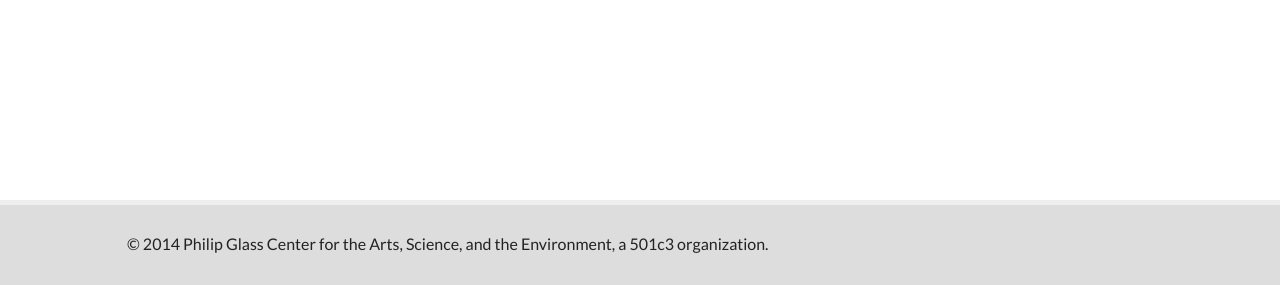
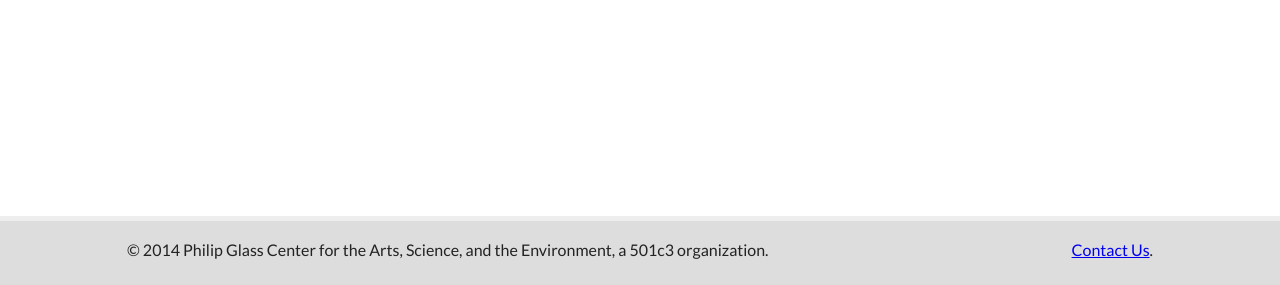
Before and after one commit to Ghan/philipglasscenter, a PHP site: page / in a window 1280 px wide. Shown: the part 515-800 px from the top of the page. Run offline with PHP 8.4, Linux system fonts and the light colour scheme; some libraries are stand-ins or nearby versions.

Commit message:
nav ready

```diff
--- a/css/main.css
+++ b/css/main.css
@@ -65,7 +65,7 @@
 
 body {
     font: 16px/26px 'Lato', Helvetica, Helvetica Neue, Arial;
-    margin: 0 0 80px;
+    margin: 0 0 9em;
 }
 
 h1, h2, h3, h4, h5, nav {
@@ -108,8 +108,9 @@
     position: absolute;
     left: 0;
     bottom: 0;
-    height: 80px;
+    height: 9em;
     width: 100%;
+    overflow: auto;
 }
 
 .footer-container,
@@ -138,6 +139,15 @@
     bottom: 0
     left:0;
     right: 0;
+}
+#copyright{
+    display: inline-block;
+    float: left;
+
+}
+#contact{
+    display: inline-block;
+    float: right;
 }
 
 /* ==============
@@ -171,6 +181,13 @@
     text-decoration: underline;
 }
 
+.page{
+    display: none;
+}
+.page.active{
+    display: block;
+}
+
 /* ==============
     MOBILE: Main
    ============== */
@@ -190,7 +207,7 @@
 
 .footer-container footer {
     color: inherit;
-    padding: 10px 0;
+    padding: 0;
 }
 
 /* ===============
@@ -307,8 +324,11 @@
         padding-bottom: 28.125%;
     }
 
-    #youtube-video{
-
+    body{
+        margin: 0 0 4em;
+    }
+    .footer-container{
+        height: 4em;
     }
 
 }
--- a/home.html
+++ b/home.html
@@ -27,9 +27,9 @@
                 <h1 class="title">Philip Glass Center for the Arts, Science, and the Environment</h1>
                 <nav>
                     <ul>
-                        <li><a href="#">Home</a></li>
-                        <li><a href="#">About</a></li>
-                        <li><a href="#">Donate</a></li>
+                        <li><a href="#home">Home</a></li>
+                        <li><a href="#about">About</a></li>
+                        <li><a href="#donate">Donate</a></li>
                     </ul>
                 </nav>
             </header>
@@ -40,7 +40,7 @@
 
         <div class="main-container">
             <div class="main wrapper clearfix">
-
+                <div id="home" class="page active">
                     <article>
                         <blockquote>“The Glass Center will be our home – a place where artists, scientists, and conservationists will come to learn and work together to produce a culture of renewal for our time. This work will become a forum, which will contribute to the public good and finally, stand as a true cultural center for today and the future.” – Philip Glass</blockquote>
                     </article>
@@ -48,13 +48,21 @@
                     <aside>
                         <iframe id="youtube-video" width="100%" height="100%" src="//www.youtube.com/embed/lPUQiaV_Ph8?rel=0" frameborder="0" allowfullscreen></iframe>
                     </aside>
+                </div><!-- home -->
+                <div id="about" class="page">
+                    <h1>About Page</h1>
+                </div>
+                <div id="donate" class="page">
+                    <h1>Donate Page</h1>
+                </div>
 
             </div> <!-- #main -->
         </div> <!-- #main-container -->
 
         <div class="footer-container">
             <footer class="wrapper">
-                <p>&copy; 2014 Philip Glass Center for the Arts, Science, and the Environment, a 501c3 organization.</p>
+                <p id="copyright">&copy; 2014 Philip Glass Center for the Arts, Science, and the Environment, a 501c3 organization.</p>
+                <p id="contact"><a href="mailto:info@philipglasscenter.org" target="_blank">Contact Us</a>.</p>
             </footer>
         </div>
 
--- a/js/main.js
+++ b/js/main.js
@@ -1,4 +1,14 @@
-Modernizr.load({
-  test: Modernizr.placeholder,
-  nope: 'oldie.js'
+// Modernizr.load({
+//   test: Modernizr.placeholder,
+//   nope: 'js/oldie.js'
+// });
+
+$(function(){
+	$("nav a").click(function(e){
+		e.preventDefault();
+		var page = $(e.target).attr("href");
+		console.log(page);
+		$(".page").removeClass("active");
+		$(page).addClass("active");
+	});
 });
```
Lines whose indentation alone changed are shown as unchanged.
